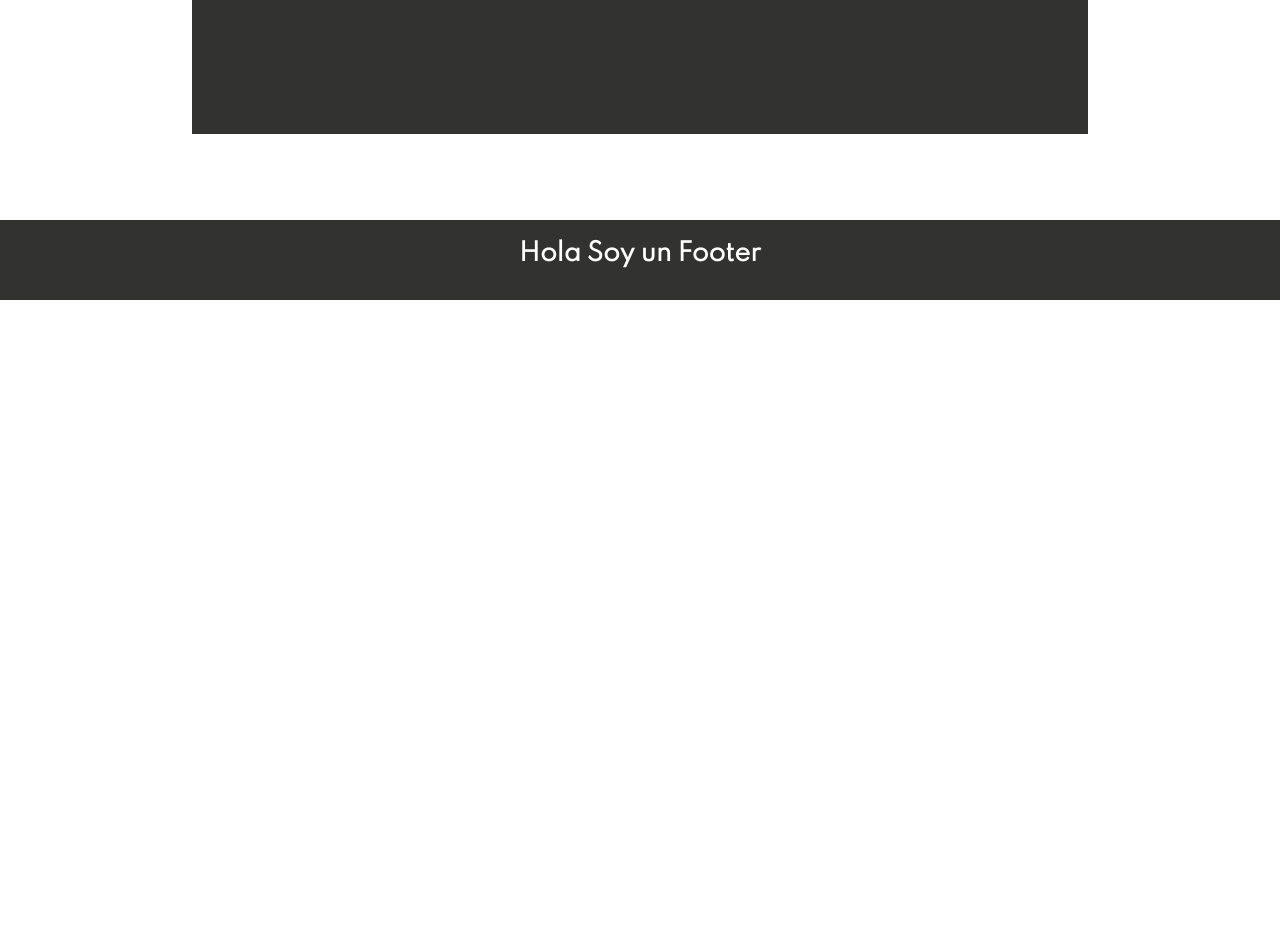
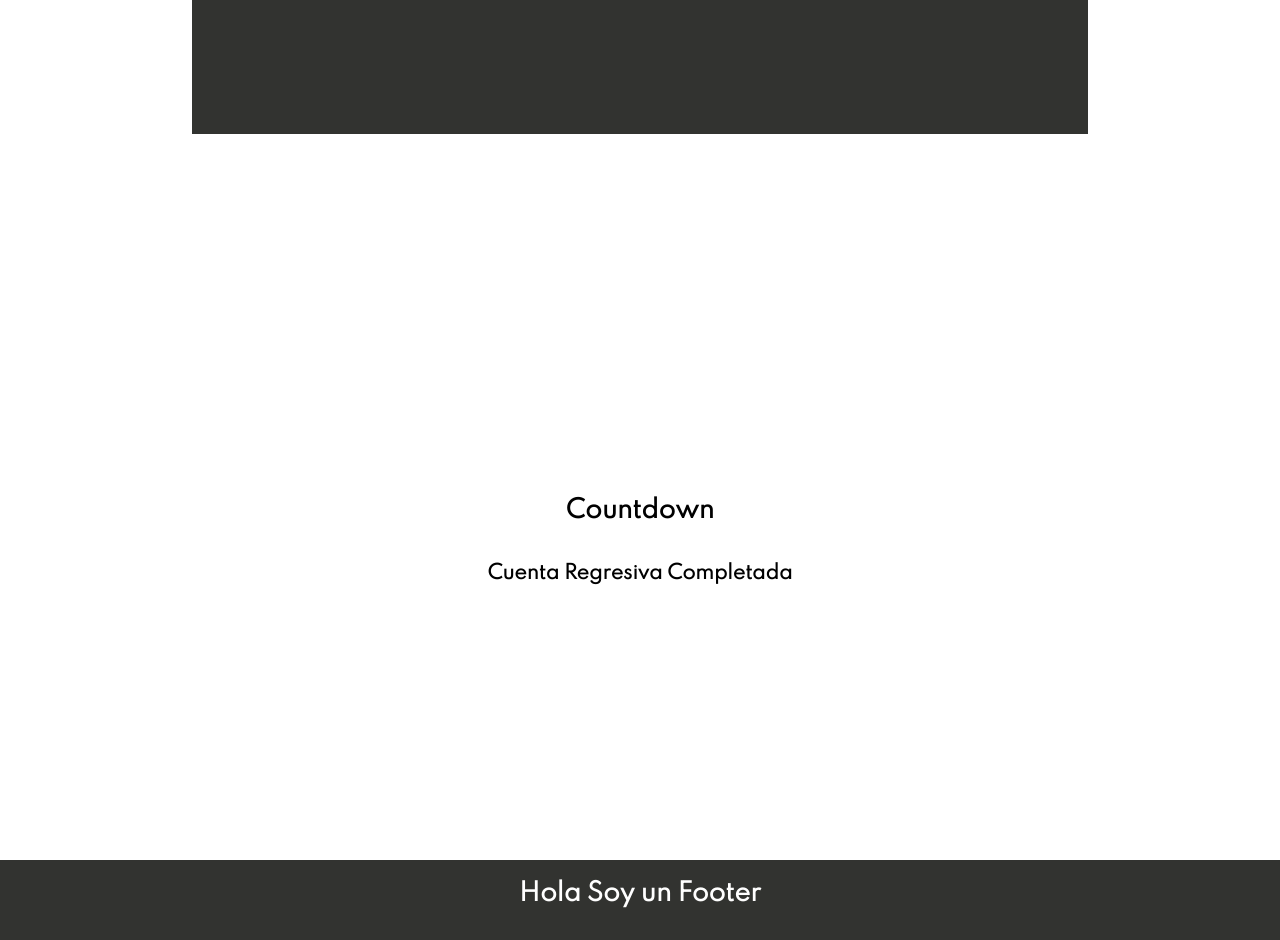
Before and after one commit to Felojcj/DOM-Ejercicios, a plain HTML site: page index.html in a window 1280 px wide. Shown: the part 3700-4640 px from the top of the page. Before the commit the page ends 4000 px from the top, so only its background shows below. Drawn offline with nearby package versions, Linux system fonts and the light colour scheme.

Commit message:
Contador Regresivo

```diff
--- a/index.html
+++ b/index.html
@@ -64,6 +64,13 @@
         </div>
       </div>
     </div>
+    <div class="main-flex_section">
+      <section id="seccion4">
+        <div class="movement-flex">
+          <h2 class="countdown">Countdown</h2>
+        </div>
+      </section>
+    </div>
     <div class="main-flex_container">
       <nav class="menu">
         <ul class="main-nav">
--- /dev/null
+++ b/js/countdown.js
@@ -0,0 +1,23 @@
+export function countdown(countElement, startDate, message) {
+  const d = document,
+  $count = document.createElement('h3'),
+  startDateMs = new Date(startDate).getTime()
+
+  d.querySelector(countElement).insertAdjacentElement('afterend', $count)
+
+  let tempo = setInterval(() => {
+    let today = Date.now(),
+    diffMs = startDateMs - today,
+    days = Math.floor(diffMs / (1000 * 60 * 60 * 24)),
+    hours =  Math.floor(diffMs % (1000 * 60 * 60 * 24) / (1000 * 60 * 60)),
+    minutes = Math.floor(diffMs % (1000 * 60 * 60) / (1000 * 60)),
+    seconds = Math.floor(diffMs % (1000 * 60) / (1000))
+
+    $count.textContent = `${days} Dias ${hours} Horas ${minutes} Minutos ${seconds} Segundos`
+
+    if (diffMs < 0) {
+      clearInterval(tempo)
+      $count.textContent = message
+    }
+  }, 1000)
+}
--- a/js/index.js
+++ b/js/index.js
@@ -1,6 +1,7 @@
 import hamburgerMenu from './hamburger.js'
 import { clockAndAlarm, playAlarm } from './alarma.js'
 import  { movementKey, shortcuts } from './movement.js'
+import { countdown } from './countdown.js'
 
 /*La funcion necesita los atributos del botton hamburguesa, su contenedor y el menu
   ejemplo:
@@ -14,4 +15,6 @@ document.addEventListener('DOMContentLoaded', e => {
   playAlarm('assets/alarma.mp3','.start-alarm', '.stop-alarm')
   movementKey('.circulo')
   shortcuts()
+  // Elemento, fecha y mensaje a mostrar cuando se cumpla el tiempo
+  countdown('.countdown', 'Jan 14, 2021, 17:53:00', 'Cuenta Regresiva Completada')
 })
--- a/js/movement.js
+++ b/js/movement.js
@@ -19,7 +19,7 @@ export function movementKey(objectToMove) {
       // d.querySelector(objectToMove).style.setProperty('left', movementX)
     }
 
-    if (e.key === 'ArrowUp'&& posY >= -235) {
+    if (e.key === 'ArrowUp'&& posY >= -238) {
       posY -= 15
       movementY = posY.toString() + '%'
       console.log(movementY)
```
